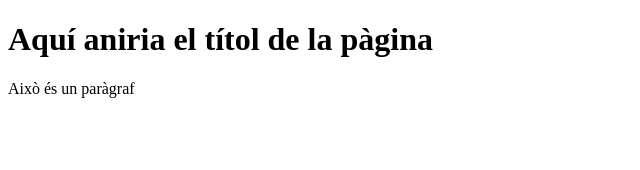
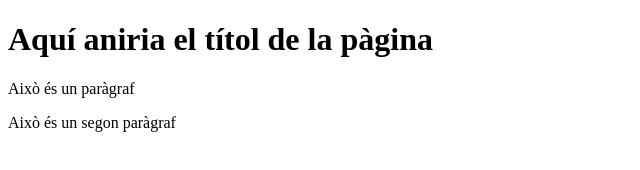
Before and after one commit to marcmape/ProjecteWebEmpresaC, a plain HTML site: page Index.html in a window 1280 px wide. Shown: the whole page, without its empty margins (0-640 px from the left). Drawn offline with Linux system fonts and the light colour scheme.

Commit message:
second commit

```diff
--- a/Index.html
+++ b/Index.html
@@ -9,6 +9,6 @@
 <body>
     <h1>Aquí aniria el títol de la pàgina</h1>
     <p>Això és un paràgraf</p>
-
+    <p>Això és un segon paràgraf</p>
 </body>
 </html>
```
